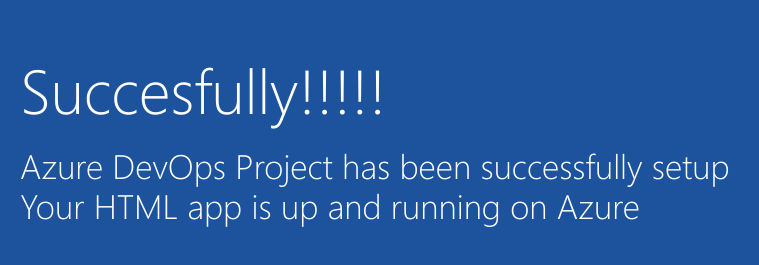
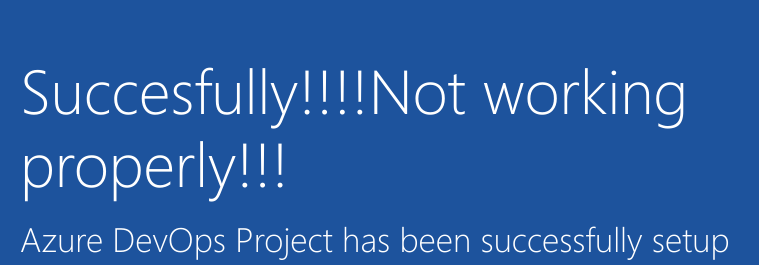
Before and after one commit to RamRatan07/Devops1, a plain HTML site: page index.html in a window 1280 px wide. Shown: the part 325-590 px from the top of the page, 205-964 px from the left. Drawn offline with Linux system fonts and the light colour scheme.

Commit message:
changed index.html in b1

```diff
--- a/index.html
+++ b/index.html
@@ -18,7 +18,7 @@
             </a>
         </div>
             <div class="content-body">
-                <div class="success-text">Succesfully!!!!!</div>
+                <div class="success-text">Succesfully!!!!Not working properly!!!</div>
                 <div class="description line-1"> Azure DevOps Project has been successfully setup</div>
                 <div class="description line-2"> Your HTML app is up and running on Azure</div>
                 <div class="next-steps-container">
```
